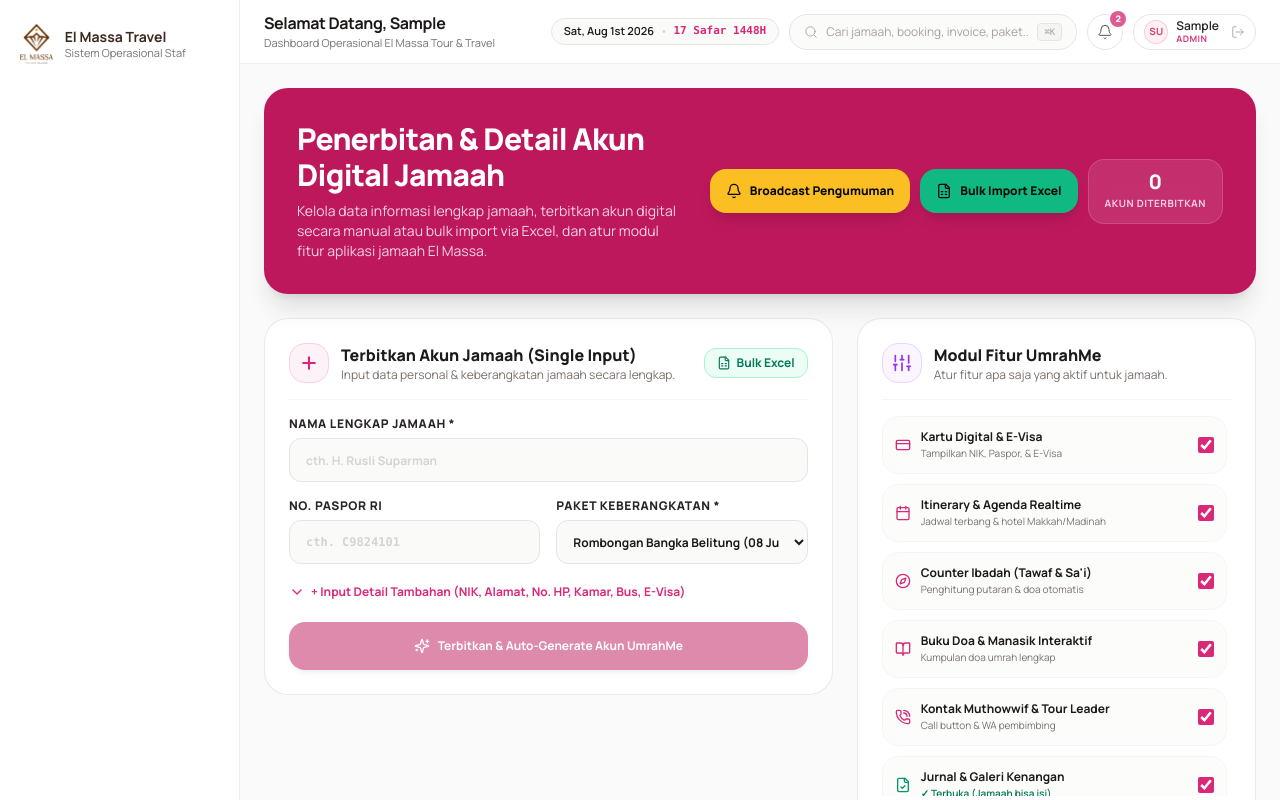
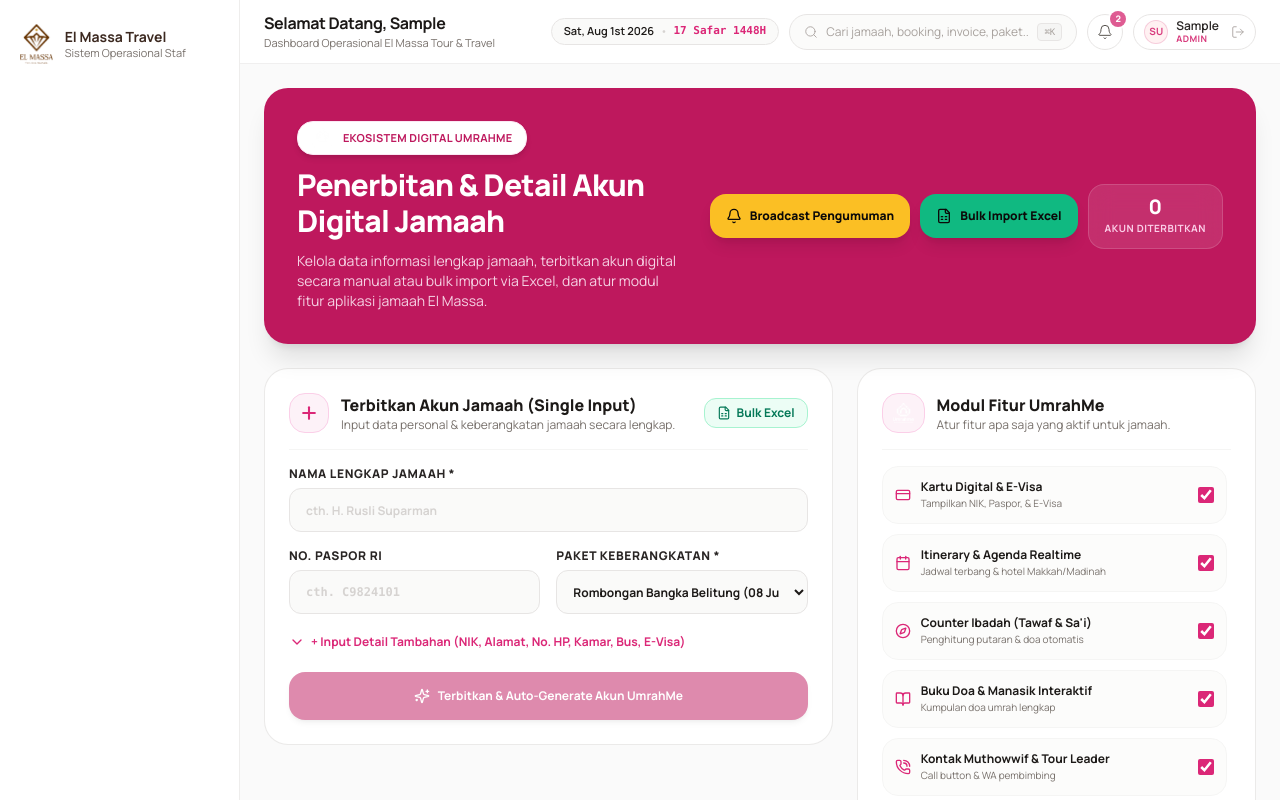
Before and after one commit to darcia2024/elmassa-administration, a Next.js app: page /umrahme in a window 1280 px wide. Shown: the top 800 px of the page. Built offline with nearby package versions, Linux system fonts and the light colour scheme; sample sign-in values are in the browser's storage.

Commit message:
add_official_umrahme_logo_badge_to_hero_and_module_header

```diff
--- a/app/umrahme/page.tsx
+++ b/app/umrahme/page.tsx
@@ -344,7 +344,11 @@ export default function PenerbitanUmrahmePage() {
         {/* 🚀 TOP HEADER HERO CARD */}
         <section className="relative overflow-hidden rounded-3xl bg-[#be185d] p-6 sm:p-8 text-white shadow-xl border border-pink-700/40">
           <div className="relative z-10 flex flex-col md:flex-row md:items-center justify-between gap-6">
-            <div className="space-y-2 max-w-2xl">
+            <div className="space-y-3 max-w-2xl">
+              <div className="inline-flex items-center gap-2.5 px-3.5 py-1.5 rounded-2xl bg-white shadow-md border border-pink-100">
+                <img src="/umrahme-logo.png" alt="UmrahMe Logo" className="h-5 w-auto object-contain" />
+                <span className="text-[11px] font-bold text-pink-700 tracking-wide uppercase">Ekosistem Digital UmrahMe</span>
+              </div>
               <h1 className="text-2xl sm:text-3xl font-black text-white tracking-tight">
                 Penerbitan & Detail Akun Digital Jamaah
               </h1>
@@ -561,8 +565,8 @@ export default function PenerbitanUmrahmePage() {
           <section className="lg:col-span-5 rounded-3xl border border-stone-200/80 bg-white p-6 shadow-xs space-y-4">
             <div className="flex items-center justify-between border-b border-stone-100 pb-4">
               <div className="flex items-center gap-3">
-                <div className="grid h-10 w-10 place-items-center rounded-2xl bg-purple-50 text-purple-600 border border-purple-200">
-                  <Sliders className="h-5 w-5" />
+                <div className="h-10 px-2.5 rounded-2xl bg-pink-50 text-pink-600 border border-pink-200 flex items-center justify-center">
+                  <img src="/umrahme-logo.png" alt="UmrahMe" className="h-5 w-auto object-contain" />
                 </div>
                 <div>
                   <h3 className="text-base font-extrabold text-stone-900">Modul Fitur UmrahMe</h3>
```
Also changed, not shown: public/umrahme-logo.png (added).
